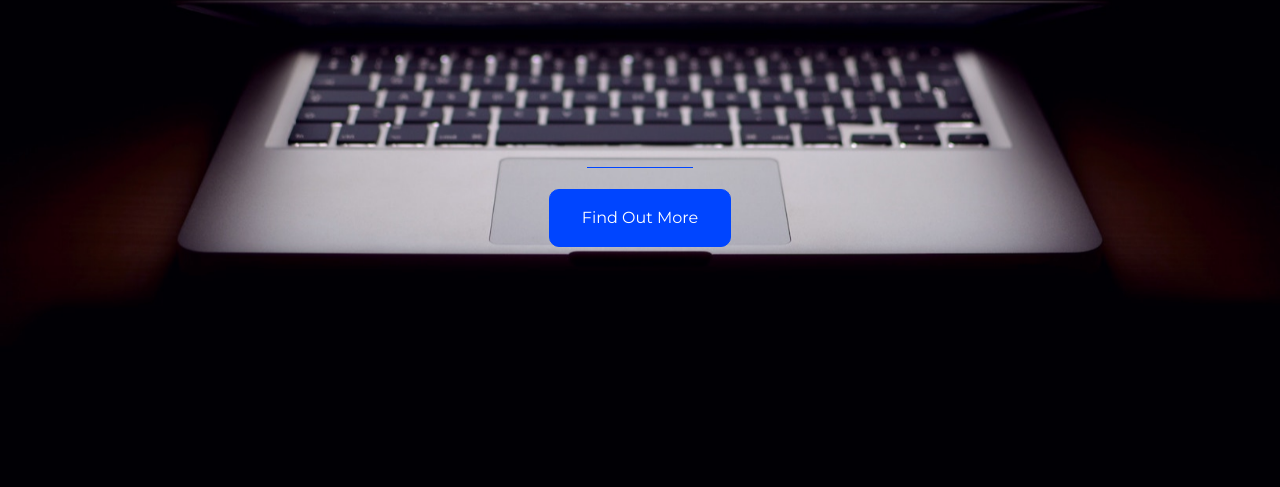
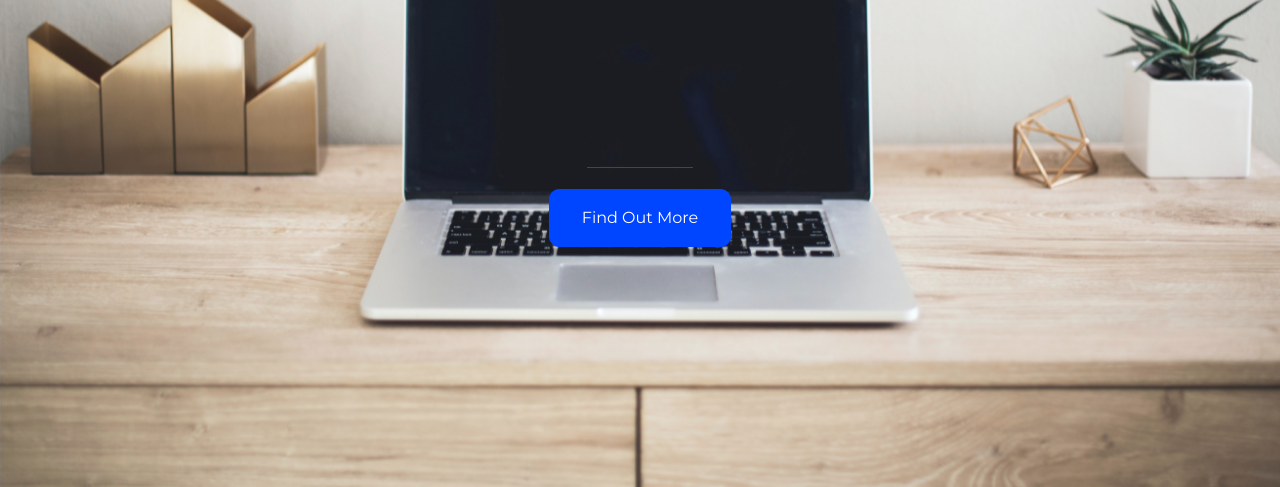
Before and after one commit to andreestevao/welcome, a plain HTML site: page index.html in a window 1280 px wide. Shown: the part 313-800 px from the top of the page. Drawn offline with Linux system fonts and the light colour scheme.

Commit message:
Update style.css

```diff
--- a/style.css
+++ b/style.css
@@ -3,7 +3,7 @@ html {
     width: 100%;
     height: 100%;
     font-family: 'Montserrat', sans-serif;
-    background: url(computer3.jpg) no-repeat center center fixed;
+    background: url(computer2.jpg) no-repeat center center fixed;
     -webkit-background-size: cover;
     -moz-background-size: cover;
     -o-background-size: cover;
```
